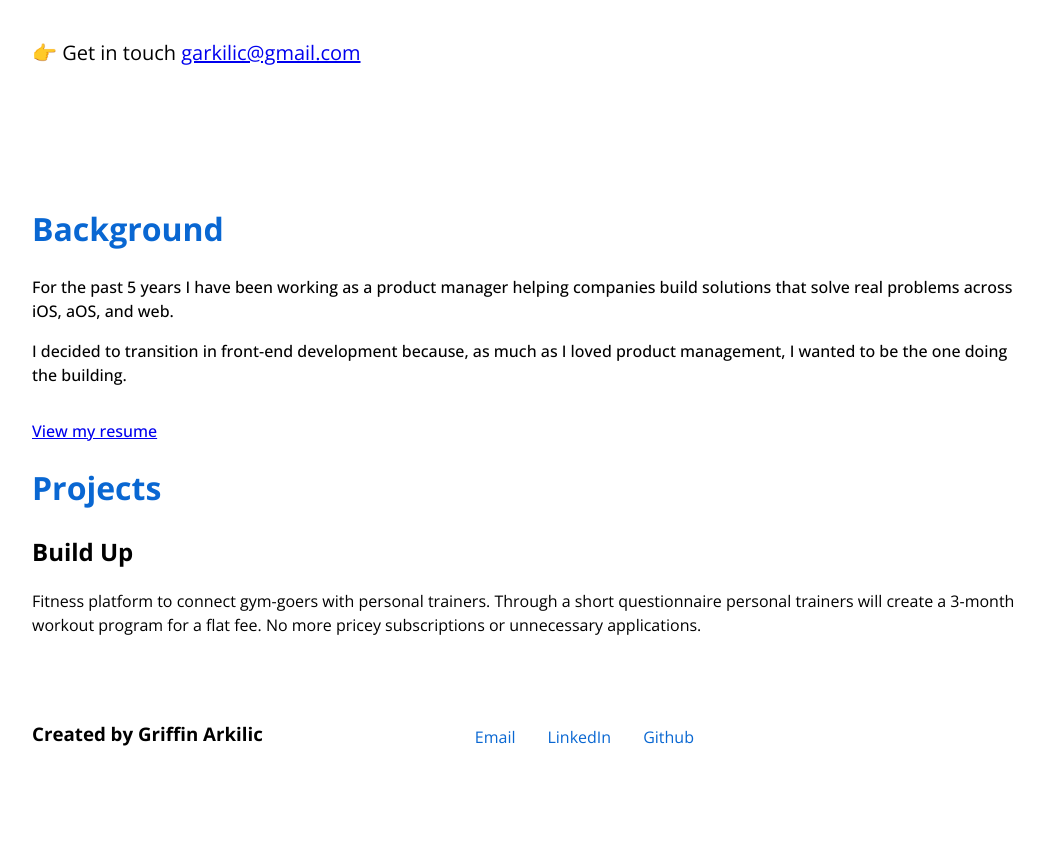
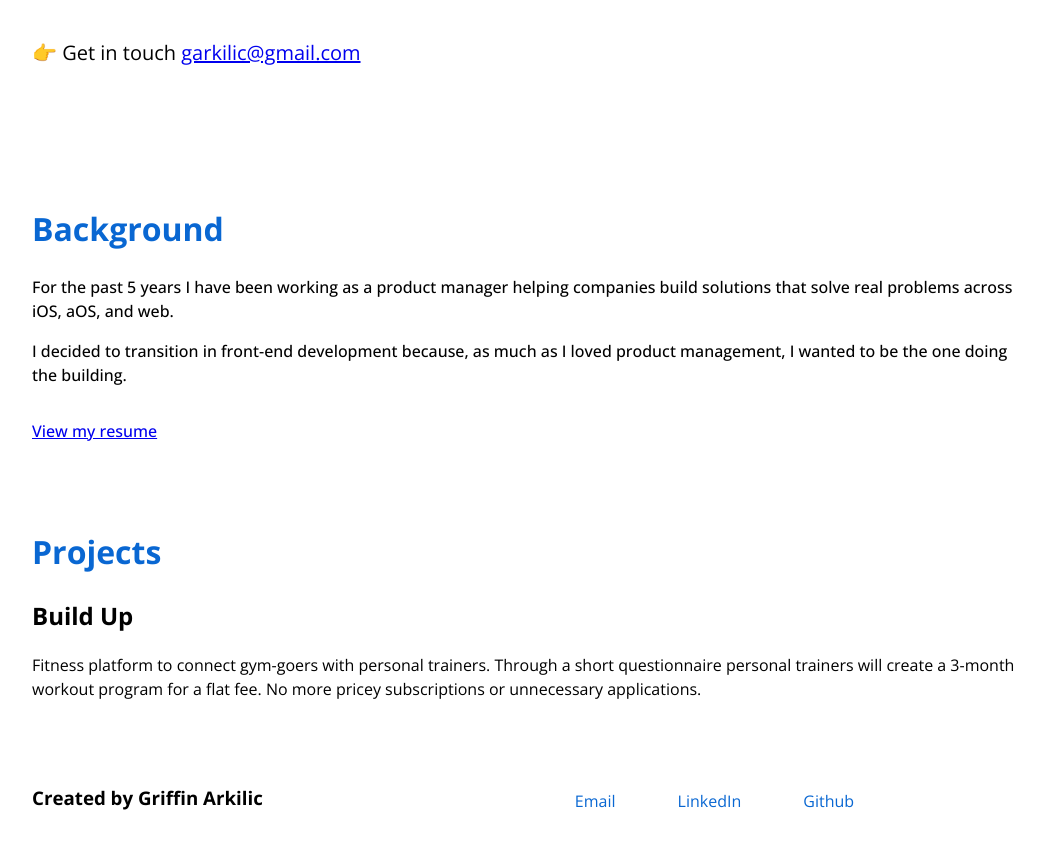
Before and after one commit to garkilic/personal-site-react, a React (Create React App) app: page / in a window 1280 px wide. Shown: the part 360-1208 px from the top of the page, without its empty margins (40-1084 px from the left). Before the commit the page ends 1183 px from the top, so only its background shows below. Built offline with nearby package versions, Linux system fonts and the light colour scheme; the HTML template or start-up script is replaced by a standard one.

Commit message:
CSS changes to account for no icons

```diff
--- a/src/style.css
+++ b/src/style.css
@@ -58,7 +58,7 @@
 .background {
     font-size: 1rem;
     font-weight: 500;
-    padding-bottom: 0;
+    padding-bottom: 3rem;
 }
 
 .background--resume {
@@ -108,7 +108,7 @@
 }
 
 .footer h3{
-    margin-right: 20%;
+    margin-right: 30%;
 }
 
 
@@ -119,6 +119,7 @@
 
 .footer--links li {
     margin: 0.5em 0 0 2em;
+    margin-left: 40%;
 }
 
 .footer--links a {
```
